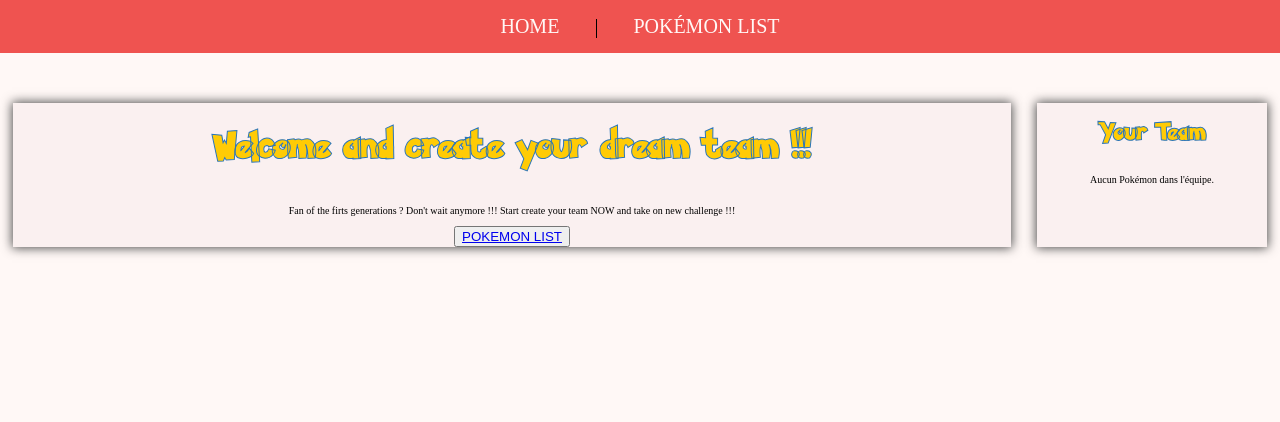
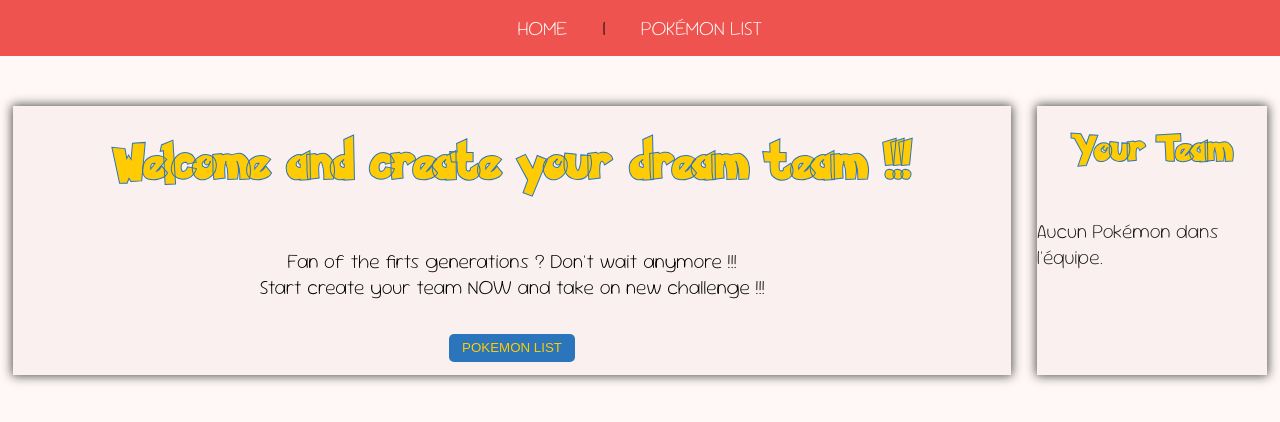
Before and after one commit to Zcom414/pokemon, a React (Vite) app: page / in a window 1280 px wide. Shown: the top 422 px of the page. Built offline with nearby package versions, Linux system fonts and the light colour scheme.

Commit message:
2nd After pull

```diff
--- a/src/assets/scss/_general.scss
+++ b/src/assets/scss/_general.scss
@@ -16,8 +16,14 @@
                               'embedded-opentype', and 'svg' */
   }
 
+@font-face {
+    font-family: 'sour-gummy';
+    src: local('sour-gummy'), url(../fonts/SourGummy-Thin.ttf) format('truetype');
+}
+
 html{
     font-size: 62.5%;
+    font-family: 'sour-gummy';
     background-color: var(--white-color);
 }
 
@@ -60,11 +66,34 @@
 }
 
 h1 {
+    font-size: 4em;
+}
+
+h2 {
     font-size: 3em;
 }
 
-h2 {
+section p {
     font-size: 2em;
+    text-align: center;
+}
+
+button {
+    color: var(--yellow-color);
+    background-color: var(--blue-color);
+    border: none;
+    border-radius: 5px;
+    padding: .5em 1em;
+    margin: 1em 0;
+    cursor: pointer;
+    a {
+        text-decoration: none;
+        color: var(--yellow-color);
+    }
+}
+
+.btn-delete{
+    background-color: var(--nav-text);
 }
 
 //Loading
@@ -74,9 +103,25 @@
     margin-right: 21em;
     margin-top: 5em;
     font-size: 2em;
-    box-shadow: 0 0 1em 1px rgb(77, 77, 77);
+}
+
+//Error
+
+.error{
+    text-align: center;
+    margin-right: 18em;
+    margin-top: 5em;
+    font-size: 2em;
     p{
+        text-transform: uppercase;
+        color: rgb(245, 2, 2);
         margin-left: 1em;
         margin-right: 1em;
     }
 }
+
+//No Data
+.no_data{
+    color: var(--black-color);
+    font-size: 2em;
+}
--- /dev/null
+++ b/src/assets/scss/_poke_details.scss
@@ -0,0 +1,30 @@
+//Sprite
+section>img{
+    width: 30%;
+}
+
+.detail{
+    font-size: 2em;
+    display: flex;
+    flex-direction: column;
+    align-items: center;
+    .detail_list{
+        text-transform: capitalize;
+        list-style: none;
+        padding: 0;
+
+        li{
+            margin-top: 1rem;
+        }
+    }
+}
+
+.button_container {
+    display: flex;
+    gap: 2em;
+ button {
+    padding-left: 5em;
+    padding-right: 5em;
+ }
+
+}
--- a/src/assets/scss/_team.scss
+++ b/src/assets/scss/_team.scss
@@ -10,16 +10,22 @@
         width: 15em;
         margin-bottom: 2em;
         a {
-            background-image: url("../img/pngegg.png");
-            background-size: contain;
-            background-repeat: no-repeat;
-            background-position: center;
+
             display: flex;
             flex-direction: column;
             font-size: 1.5em;
             text-decoration: none;
             text-transform: capitalize;
             color: var(--black-color);
+            img {
+                background-image: url("../img/pngegg.png");
+                background-size: contain;
+                background-repeat: no-repeat;
+                background-position: center;
+            }
+            span {
+                margin: .3em 0 .5em 0;
+            }
         }
     }
 }
--- a/src/assets/scss/index.css
+++ b/src/assets/scss/index.css
@@ -15,8 +15,13 @@
   /* other formats include: 'woff2', 'truetype, 'opentype',
                             'embedded-opentype', and 'svg' */
 }
+@font-face {
+  font-family: "sour-gummy";
+  src: local("sour-gummy"), url(../fonts/SourGummy-Thin.ttf) format("truetype");
+}
 html {
   font-size: 62.5%;
+  font-family: "sour-gummy";
   background-color: var(--white-color);
 }
 
@@ -56,11 +61,34 @@
 }
 
 h1 {
+  font-size: 4em;
+}
+
+h2 {
   font-size: 3em;
 }
 
-h2 {
+section p {
   font-size: 2em;
+  text-align: center;
+}
+
+button {
+  color: var(--yellow-color);
+  background-color: var(--blue-color);
+  border: none;
+  border-radius: 5px;
+  padding: 0.5em 1em;
+  margin: 1em 0;
+  cursor: pointer;
+}
+button a {
+  text-decoration: none;
+  color: var(--yellow-color);
+}
+
+.btn-delete {
+  background-color: var(--nav-text);
 }
 
 .load {
@@ -68,11 +96,24 @@
   margin-right: 21em;
   margin-top: 5em;
   font-size: 2em;
-  box-shadow: 0 0 1em 1px rgb(77, 77, 77);
 }
-.load p {
+
+.error {
+  text-align: center;
+  margin-right: 18em;
+  margin-top: 5em;
+  font-size: 2em;
+}
+.error p {
+  text-transform: uppercase;
+  color: rgb(245, 2, 2);
   margin-left: 1em;
   margin-right: 1em;
+}
+
+.no_data {
+  color: var(--black-color);
+  font-size: 2em;
 }
 
 /*Size*/
@@ -143,14 +184,47 @@
   margin-bottom: 2em;
 }
 .team_list li a {
-  background-image: url("../img/pngegg.png");
-  background-size: contain;
-  background-repeat: no-repeat;
-  background-position: center;
   display: flex;
   flex-direction: column;
   font-size: 1.5em;
   text-decoration: none;
   text-transform: capitalize;
   color: var(--black-color);
+}
+.team_list li a img {
+  background-image: url("../img/pngegg.png");
+  background-size: contain;
+  background-repeat: no-repeat;
+  background-position: center;
+}
+.team_list li a span {
+  margin: 0.3em 0 0.5em 0;
+}
+
+section > img {
+  width: 30%;
+}
+
+.detail {
+  font-size: 2em;
+  display: flex;
+  flex-direction: column;
+  align-items: center;
+}
+.detail .detail_list {
+  text-transform: capitalize;
+  list-style: none;
+  padding: 0;
+}
+.detail .detail_list li {
+  margin-top: 1rem;
+}
+
+.button_container {
+  display: flex;
+  gap: 2em;
+}
+.button_container button {
+  padding-left: 5em;
+  padding-right: 5em;
 }/*# sourceMappingURL=index.css.map */
--- a/src/assets/scss/index.scss
+++ b/src/assets/scss/index.scss
@@ -2,3 +2,4 @@
 @import './navbar';
 @import './poke_list';
 @import './team';
+@import './poke_details';
--- a/src/componnents/Team.jsx
+++ b/src/componnents/Team.jsx
@@ -57,12 +57,14 @@
                                 <span>{pokemon.name}</span>
                         </Link>
 
-                        <button onClick={() => dispatch(deleteFromTeam(pokemon.id))}>Delete</button>
+                        <button className="btn-delete" onClick={() => dispatch(deleteFromTeam(pokemon.id))}>Delete</button>
                     </li>
                 ))}
                 </ul>
             ) : (
-                <p>Aucun Pokémon dans l'équipe.</p>
+                <div className="no_data">
+                    <p>Aucun Pokémon dans l'équipe.</p>
+                </div>
             )}
 
         </aside>
--- a/src/features/team/teamSlice.js
+++ b/src/features/team/teamSlice.js
@@ -7,7 +7,9 @@
     },
     reducers: {
         addToTeam: (state, action) => {
-            state.value.push(action.payload);
+            if (state.value.length < 6) {
+                state.value.push(action.payload);
+            }
         },
 
         deleteFromTeam: (state, action) =>{
--- a/src/pages/Home.jsx
+++ b/src/pages/Home.jsx
@@ -7,7 +7,7 @@
             <h1> <strong>Welcome</strong> and create your dream team !!!</h1>
 
             <p>
-                Fan of the firts generations ? Don't wait anymore !!! Start create your team NOW and take
+                Fan of the firts generations ? Don't wait anymore !!!<br/> Start create your team NOW and take
                 on new challenge !!!
             </p>
 
--- a/src/pages/PokeDetails.jsx
+++ b/src/pages/PokeDetails.jsx
@@ -4,8 +4,12 @@
 import { addToTeam, deleteFromTeam } from "../features/team/teamSlice";
 import axios from "axios";
 
+/*CSS*/
+import '../assets/scss/_poke_details.scss'
+
 export const PokeDetails = () =>{
-    const [data, setData] = useState();
+    const [data, setData] = useState([]);
+    const [types, setTypes] = useState([])
     const [err, setErr] = useState(false);
     const [loading, setLoading] = useState(true);
 
@@ -21,6 +25,15 @@
                 try{
                     const response = await axios.get(`https://pokeapi.co/api/v2/pokemon/${id}`)
                     setData(response.data)
+
+                    const responses = await Promise.all(
+                        response.data.types.map((type) => {
+                            const id = type.type.url.match(/\/type\/(\d+)\//)[1]
+                            return axios.get(`https://pokeapi.co/api/v2/type/${id}`)
+                        }
+                        )
+                    );
+                    setTypes(responses.map((res) => res.data));
                 }
 
                 catch(err){
@@ -51,15 +64,15 @@
                 <ul className="detail_list">
 
                     <li>Name : {data.species.name}</li>
-                    {data.types.map((value , index) =>
-                        (<li key={index}>Type {index} : {value.type.name}</li>))
-                    }
+                    {types.map((value , index) =>
+                        (<li key={index}><img src={value.sprites["generation-viii"]["brilliant-diamond-and-shining-pearl"].name_icon} alt={`sprite_of_${data.name}`} /></li>)
+                    )}
                 </ul>
 
                 <div className="button_container">
                     <button onClick={() => dispatch(addToTeam(data.id))}>Add</button>
                     {team.includes(data.id) &&
-                        <button onClick={() => dispatch(deleteFromTeam(data.id))}>Delete</button>
+                        <button className="btn-delete" onClick={() => dispatch(deleteFromTeam(data.id))}>Delete</button>
                     }
                 </div>
             </div>
--- a/src/pages/PokeList.jsx
+++ b/src/pages/PokeList.jsx
@@ -14,40 +14,43 @@
 
     useEffect(() => {
 
-    //     const fetchPokemon = async () => {
-    //         try {
-    //             const list = await axios.get("https://pokeapi.co/api/v2/pokemon/?limit=151");
-    //             //setPokelist(list.data.results) //La "Liste" est vide (comme si const [list , setList] = useState([]) )
+        const fetchPokemon = async () => {
+            try {
+                const list = await axios.get("https://pokeapi.co/api/v2/pokemon/?limit=151");
+                //setPokelist(list.data.results) //La "Liste" est vide (comme si const [list , setList] = useState([]) )
 
-    //             const responses = await Promise.all( //Récupére toutes les réponses et on crée un array
-    //                 list.data.results.map((pokemon) =>
-    //                     axios.get(`https://pokeapi.co/api/v2/pokemon/${pokemon.name}`)
-    //                 )
-    //             );
+                const responses = await Promise.all( //Récupére toutes les réponses et on crée un array
+                    list.data.results.map((pokemon) =>
+                        axios.get(`https://pokeapi.co/api/v2/pokemon/${pokemon.name}`)
+                    )
+                );
 
-    //             // Stockez les données des pokémons dans l'état
-    //             setPokemons(responses.map((res) => res.data)); //On reprend la list pour afficher le result. des requêtes
+                // Stockez les données des pokémons dans l'état
+                setPokemons(responses.map((res) => res.data)); //On reprend la list pour afficher le result. des requêtes
 
-    //         } catch (err) {
-    //             console.error(err);
-    //             setError(true);
-    //         } finally {
-    //             setLoading(false);
-    //         }
-    //     }
+            } catch (err) {
+                console.error(err);
+                setError(true);
+            } finally {
+                setLoading(false);
+            }
+        }
 
-    //     fetchPokemon();
+        fetchPokemon();
     }, [ ]);
 
     if (loading)
         return (
-        <div class="load">
+        <div className="load">
             <p>Loading ...</p>
         </div>
     )
 
     if (error)
-        return <p>Une erreur est survenue.</p>
+        return (
+            <div className="error">
+                <p>An error as occured.</p>
+            </div>)
 
     return (
         <section>
```
Also changed, not shown: src/assets/fonts/SourGummy-Thin.ttf (added), 1 other file (tests, documents, lock files or other folders).
